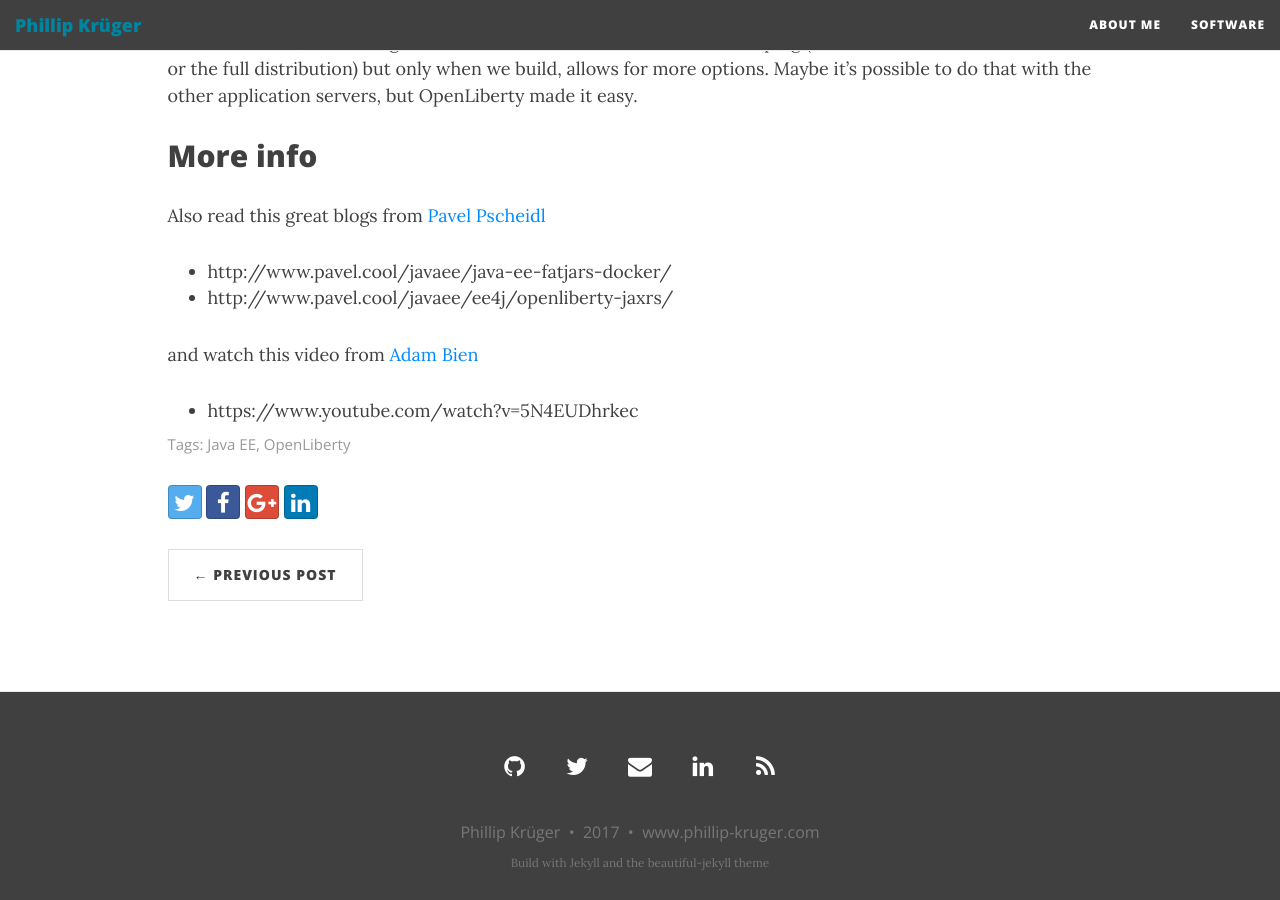
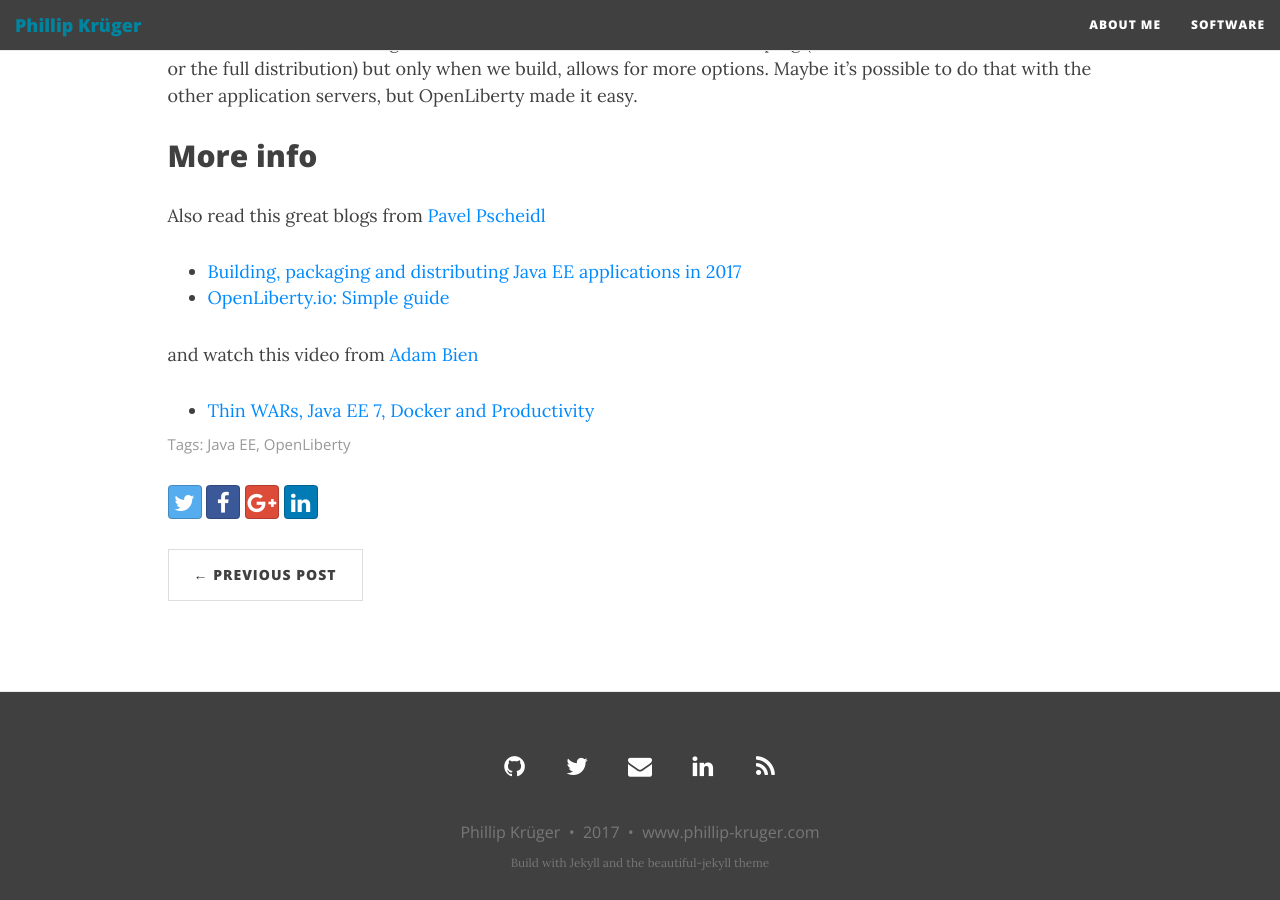
Before and after one commit to phillip-kruger/phillip-kruger.github.io, a Jekyll site: the page built from _posts/2017-11-12-farjars_thinwars_and_why_openliberty_is_cool.md, in a window 1280 px wide and 900 px high, scrolled down 11453 px. Built offline with Jekyll 4.4.1, drawn with Linux system fonts in a browser that asks for light colours; nearby versions of some CDN libraries; comment, search, counter and statistics services are not loaded.

Commit message:
New blog post "fatjar, thinwars ..."

```diff
--- a/_posts/2017-11-12-farjars_thinwars_and_why_openliberty_is_cool.md
+++ b/_posts/2017-11-12-farjars_thinwars_and_why_openliberty_is_cool.md
@@ -400,8 +400,8 @@
 ## More info
 
 Also read this great blogs from [Pavel Pscheidl](https://twitter.com/PavelPscheidl)
-* http://www.pavel.cool/javaee/java-ee-fatjars-docker/
-* http://www.pavel.cool/javaee/ee4j/openliberty-jaxrs/
+* [Building, packaging and distributing Java EE applications in 2017](http://www.pavel.cool/javaee/java-ee-fatjars-docker/)
+* [OpenLiberty.io: Simple guide](http://www.pavel.cool/javaee/ee4j/openliberty-jaxrs/)
 
 and watch this video from [Adam Bien](https://twitter.com/AdamBien)
-* https://www.youtube.com/watch?v=5N4EUDhrkec
+* [Thin WARs, Java EE 7, Docker and Productivity](https://www.youtube.com/watch?v=5N4EUDhrkec)
```
